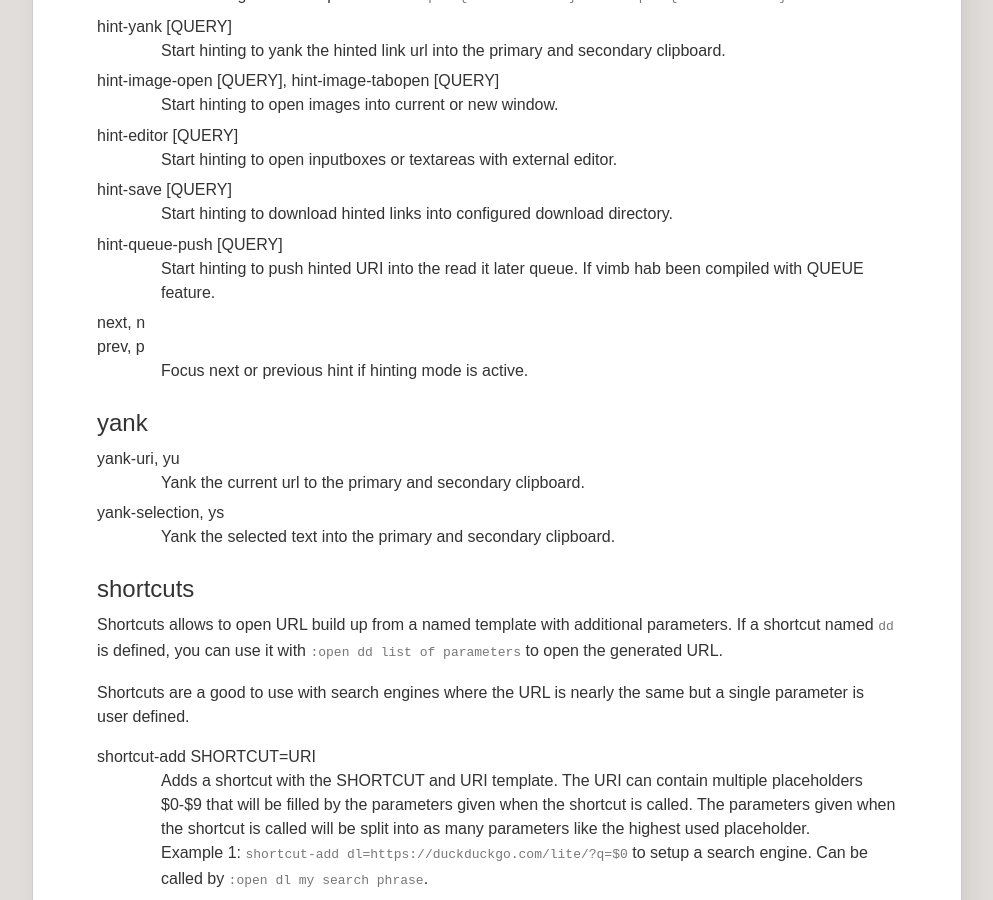
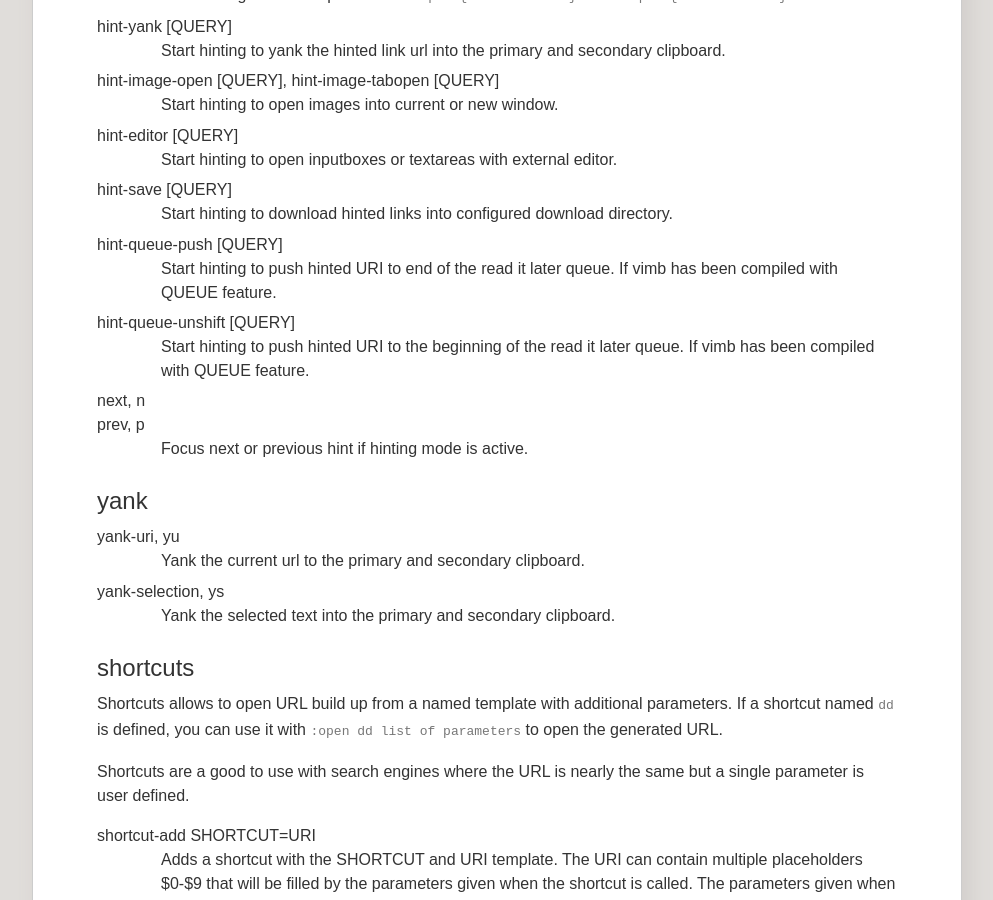
Before and after one commit to fanglingsu/vimb, a Jekyll site: the page built from commands.md, in a window 1280 px wide and 900 px high, scrolled down 3016 px. Shown: the whole window, without its empty margins (143-1136 px from the left). Built offline with Jekyll 4.4.1, drawn with Linux system fonts in a browser that asks for light colours; some of the changed text lies outside the part shown.

Commit message:
Added docu for new queue-unshift command and hint mode.

```diff
--- a/commands.md
+++ b/commands.md
@@ -175,8 +175,12 @@ hint-save [QUERY]
 : Start hinting to download hinted links into configured download directory.
 
 hint-queue-push [QUERY]
-: Start hinting to push hinted URI into the read it later queue. If vimb hab
-  been compiled with QUEUE feature.
+: Start hinting to push hinted URI to end of the read it later queue. If vimb
+  has been compiled with QUEUE feature.
+
+hint-queue-unshift [QUERY]
+: Start hinting to push hinted URI to the beginning of the read it later
+  queue. If vimb has been compiled with QUEUE feature.
 
 next, n
 prev, p
@@ -271,7 +275,10 @@ list). This list is shared between the single instances of vimb. Only available
 if vimb has been compiled with QUEUE feature.
 
 queue-push [URI]
-: Push URI or if not given current URI into the queue.
+: Push URI or if not given current URI to end of the queue.
+
+queue-unshift [URI]
+: Push URI or if not given current URI to beginning of the queue.
 
 queue-pop
 : Open the oldest queue entry in current browser window and remove it from the queue.
```
Also changed, not shown: keybindings.md (+5 -1 lines).
